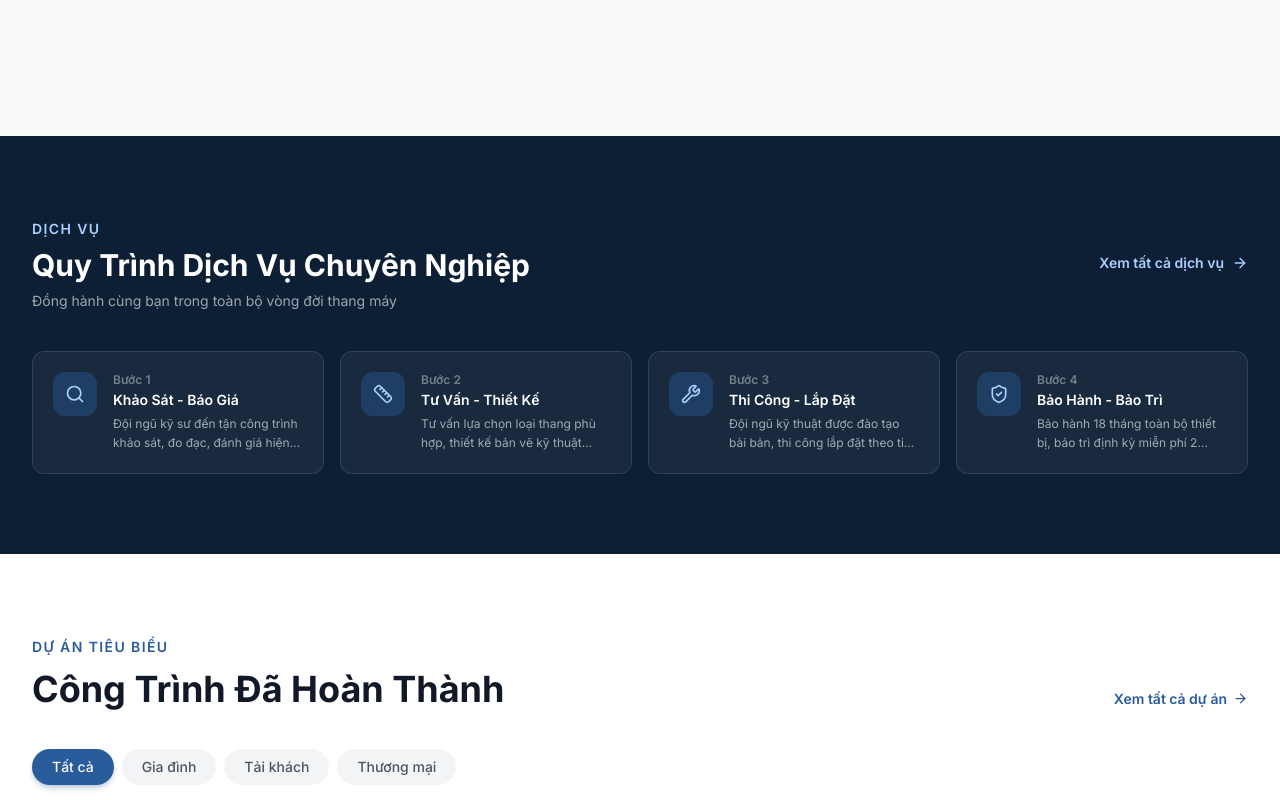
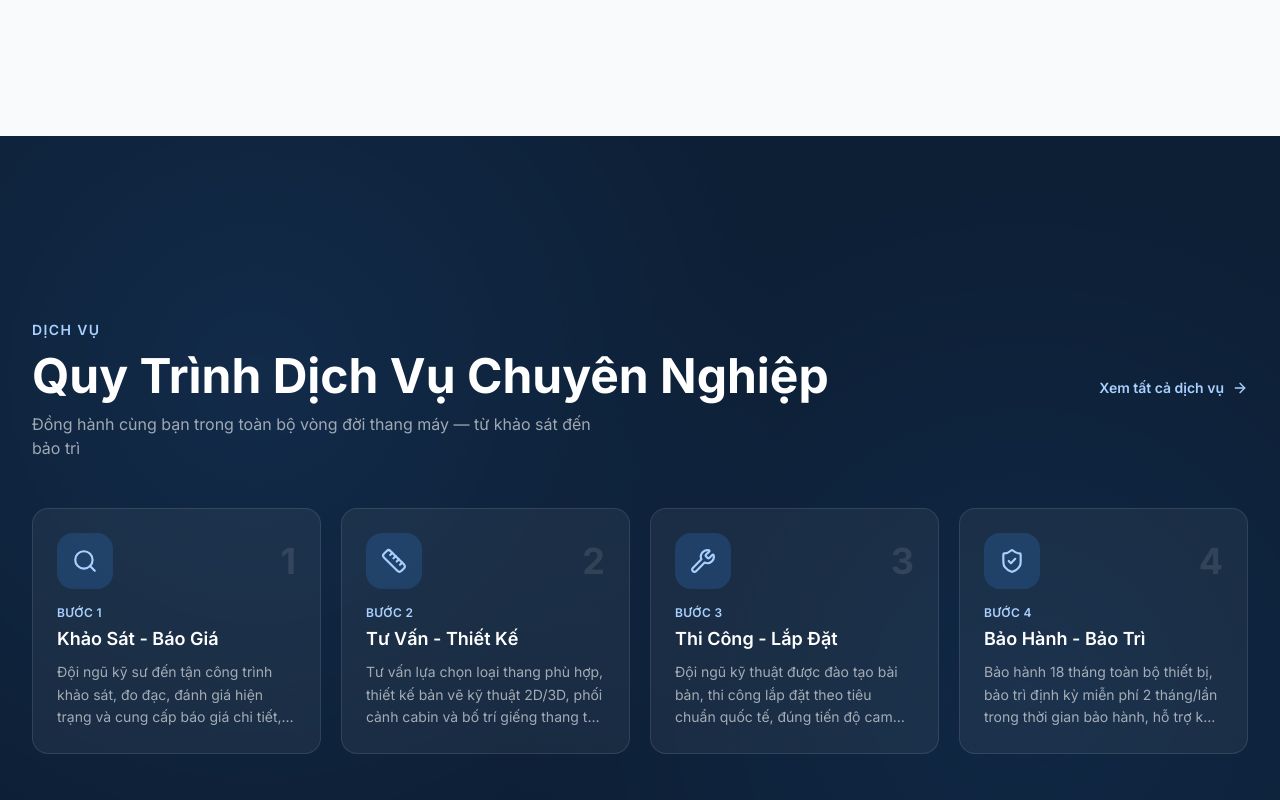
Before and after one commit to HoangDai2/ThangMayHaiPhat, a Next.js app: page / in a window 1280 px wide. Shown: the part 2620-3420 px from the top of the page. Built offline with nearby package versions, Linux system fonts and the light colour scheme; no server answers.

Commit message:
Updated Services.tsx

```diff
--- a/src/components/Services.tsx
+++ b/src/components/Services.tsx
@@ -102,16 +102,17 @@ export default function Services() {
       </div>
     </section>
 
-    {/* Services strip — full-width section */}
-    <section className="bg-[#0d1f35] py-16 sm:py-20">
-        <div className="max-w-7xl mx-auto px-4 sm:px-6 lg:px-8">
-          <div className="flex flex-col lg:flex-row items-center justify-between gap-6 mb-10">
+    {/* Services strip — full-screen section */}
+    <section className="relative flex min-h-screen items-center overflow-hidden bg-[#0d1f35] py-20">
+        <div className="absolute inset-0 opacity-20" style={{ backgroundImage: 'radial-gradient(circle at 20% 30%, #285c9a 0, transparent 45%), radial-gradient(circle at 80% 70%, #1e4a80 0, transparent 45%)' }} />
+        <div className="relative z-10 w-full max-w-7xl mx-auto px-4 sm:px-6 lg:px-8">
+          <div className="flex flex-col lg:flex-row items-center justify-between gap-6 mb-12">
             <div>
-              <span className="inline-block text-[#a9d0ff] text-sm font-semibold tracking-widest uppercase mb-2">
+              <span className="inline-block text-[#a9d0ff] text-sm font-semibold tracking-widest uppercase mb-3">
                 Dịch vụ
               </span>
-              <h3 className="text-2xl sm:text-3xl font-bold text-white">Quy Trình Dịch Vụ Chuyên Nghiệp</h3>
-              <p className="text-white/60 text-sm mt-2">Đồng hành cùng bạn trong toàn bộ vòng đời thang máy</p>
+              <h3 className="text-3xl sm:text-4xl lg:text-5xl font-bold text-white leading-tight">Quy Trình Dịch Vụ Chuyên Nghiệp</h3>
+              <p className="text-white/60 text-base mt-3 max-w-xl">Đồng hành cùng bạn trong toàn bộ vòng đời thang máy — từ khảo sát đến bảo trì</p>
             </div>
             <Link href="/dich-vu"
               className="group flex items-center gap-2 text-[#a9d0ff] font-semibold text-sm hover:gap-3 transition-all"
@@ -120,21 +121,24 @@ export default function Services() {
               <ArrowRight size={16} className="group-hover:translate-x-0.5 transition-transform" />
             </Link>
           </div>
-          <div className="grid sm:grid-cols-2 lg:grid-cols-4 gap-4">
+          <div className="grid sm:grid-cols-2 lg:grid-cols-4 gap-5">
             {serviceItems.map((service, idx) => {
               const Icon = serviceIconMap[service.icon] || Settings;
               return (
                 <Link key={service.id}
                   href={`/dich-vu#${service.id}`}
-                  className="group flex items-start gap-4 p-5 rounded-xl bg-white/5 hover:bg-white/10 hover:shadow-lg transition-all duration-200 border border-white/10"
+                  className="group flex flex-col gap-4 p-6 rounded-2xl bg-white/5 hover:bg-white/10 hover:shadow-xl hover:-translate-y-1 transition-all duration-300 border border-white/10"
                 >
-                  <div className="w-11 h-11 rounded-xl bg-[#285c9a]/40 flex items-center justify-center flex-shrink-0">
-                    <Icon size={20} className="text-[#a9d0ff]" />
+                  <div className="flex items-center justify-between">
+                    <div className="w-14 h-14 rounded-2xl bg-[#285c9a]/40 flex items-center justify-center flex-shrink-0">
+                      <Icon size={26} className="text-[#a9d0ff]" />
+                    </div>
+                    <span className="text-4xl font-bold text-white/10">{idx + 1}</span>
                   </div>
                   <div>
-                    <div className="text-white/40 text-xs font-semibold mb-0.5">Bước {idx + 1}</div>
-                    <h4 className="font-semibold text-white text-sm mb-1">{service.title}</h4>
-                    <p className="text-white/60 text-xs leading-relaxed line-clamp-2">{service.shortDescription}</p>
+                    <div className="text-[#a9d0ff] text-xs font-semibold uppercase tracking-wide mb-1">Bước {idx + 1}</div>
+                    <h4 className="font-semibold text-white text-lg mb-2">{service.title}</h4>
+                    <p className="text-white/60 text-sm leading-relaxed line-clamp-3">{service.shortDescription}</p>
                   </div>
                 </Link>
               );
```
